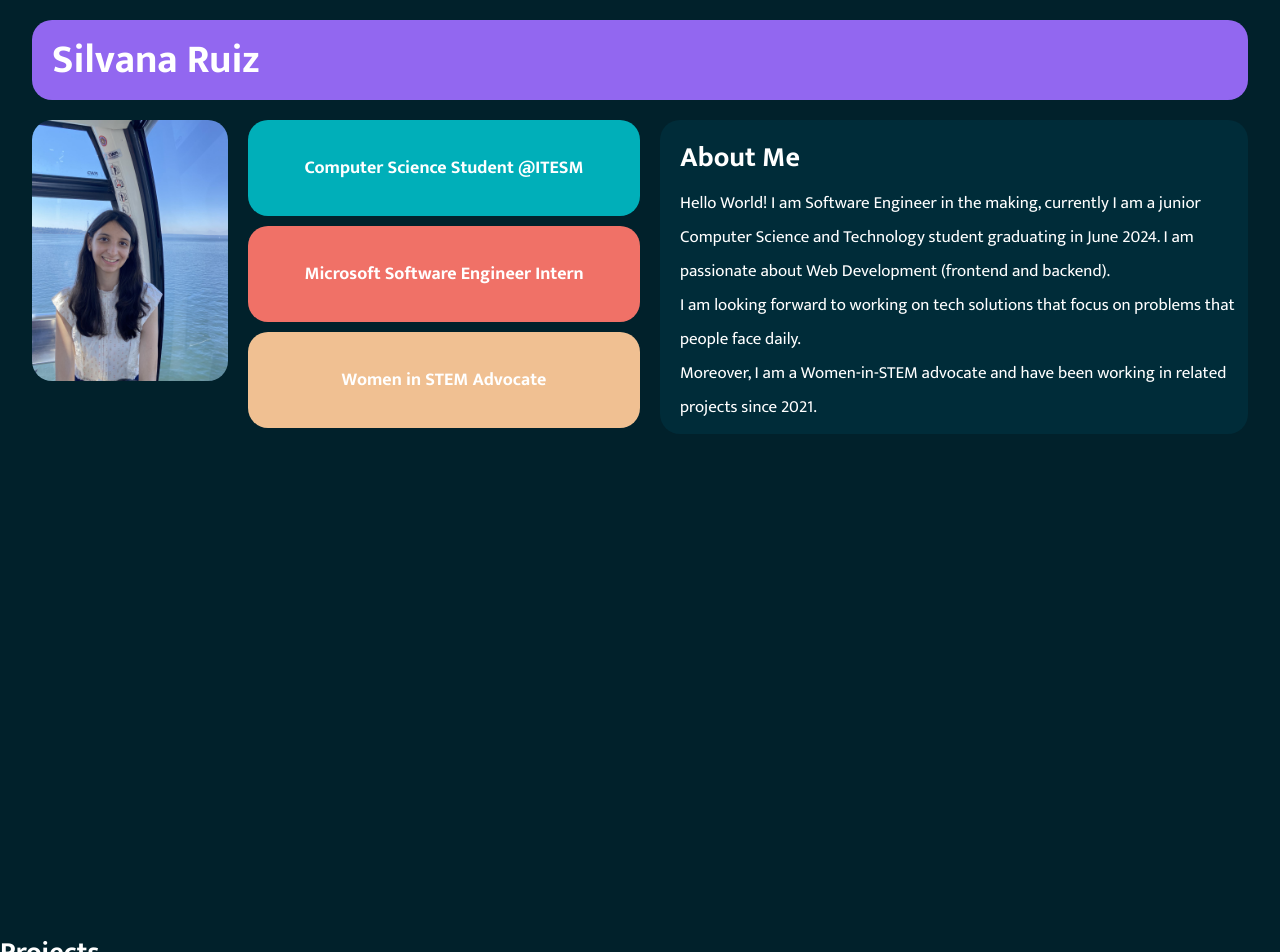
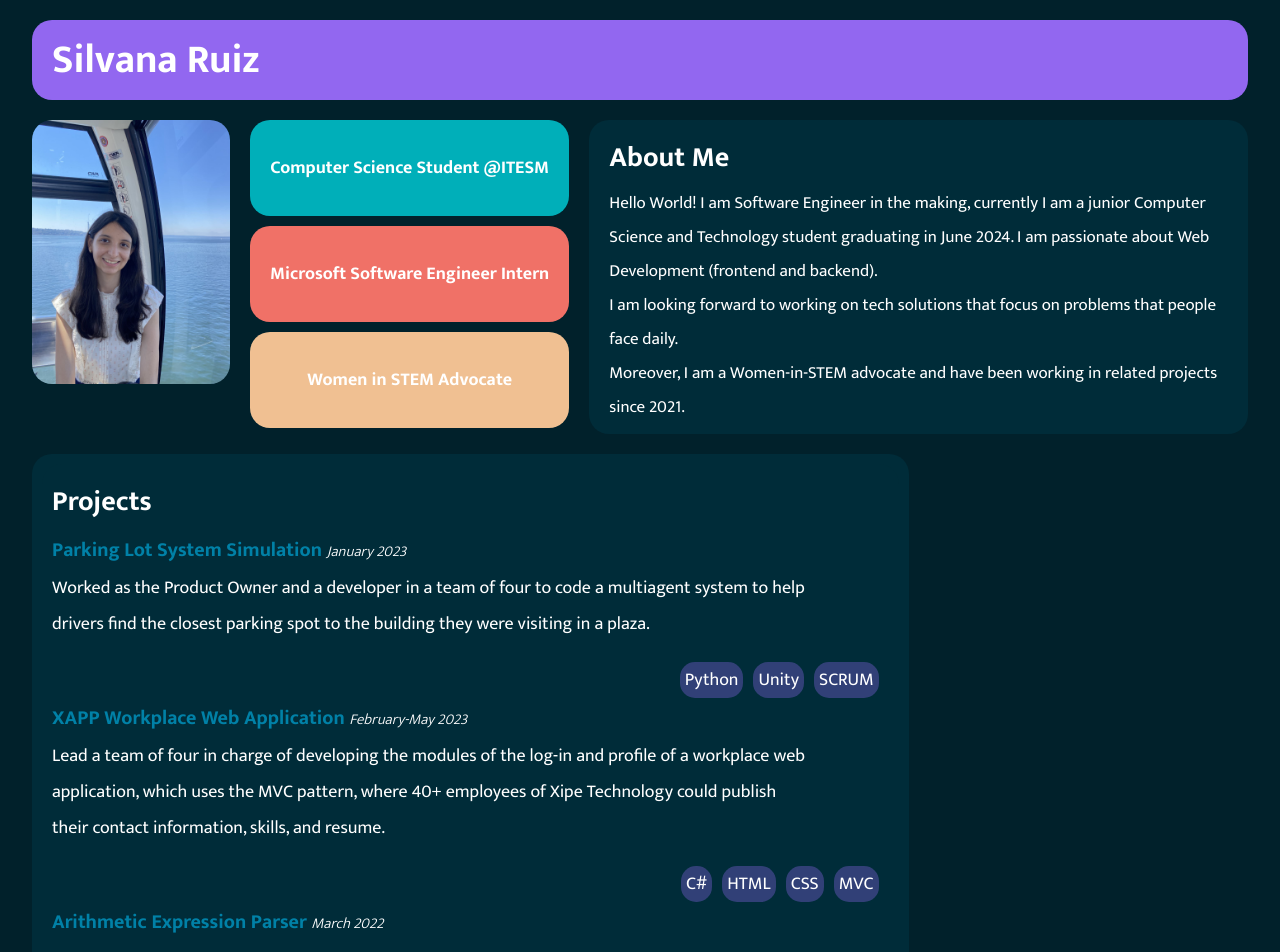
Before and after one commit to Silvana-Ruiz/Portfolio_Silvana, a React (Vite) app: page / in a window 1280 px wide. Shown: the top 952 px of the page. Built offline with nearby package versions, Linux system fonts and the light colour scheme.

Commit message:
Projects section

```diff
--- a/src/components/Profile/Profile.css
+++ b/src/components/Profile/Profile.css
@@ -113,7 +113,7 @@
   .grid {
     width: 100%;
     display: grid;
-    grid-template-columns: .5fr 1fr 1.5fr;
+    grid-template-columns: .62fr 1fr 1fr 1fr;
     grid-template-rows: .5fr 1.5fr;
     gap: 2rem;
   }
@@ -124,8 +124,6 @@
   width: 100%;
   border-radius: 20px;
 }
-
-
 
 /*Identity*/
 .details {
@@ -152,8 +150,17 @@
   border-radius: 20px;
   padding: 1rem;
   padding-left: 2rem;
+  grid-column: 3 / 5;
 }
 
 .aboutme p {
   font-size: 1.7rem;
 }
+
+
+/*Projects*/
+.projects {
+  grid-row: 2 / 3;
+  grid-column: -5 / -2;
+  margin-bottom: 2rem;
+}
--- a/src/components/Profile/index.jsx
+++ b/src/components/Profile/index.jsx
@@ -4,7 +4,7 @@ import "./Profile.css";
 function Profile() {
   return (
     <>
-      <section className="container">
+      <div className="container">
         <h1 className="name">Silvana Ruiz</h1>
         <div className="grid">
           <img
@@ -13,7 +13,7 @@ function Profile() {
             alt="Silvana Ruiz Image"
           />
 
-          <div className="identity">
+          <section className="identity">
             <div className="details">
               <p>Computer Science Student @ITESM</p>
             </div>
@@ -23,9 +23,9 @@ function Profile() {
             <div className="details">
               <p>Women in STEM Advocate</p>
             </div>
-          </div>
+          </section>
 
-          <div className="aboutme">
+          <section className="aboutme">
             <h2>About Me</h2>
             <p>
               Hello World! I am Software Engineer in the making, currently I am
@@ -39,12 +39,13 @@ function Profile() {
               Moreover, I am a Women-in-STEM advocate and have been working in
               related projects since 2021.
             </p>
-          </div>
+          </section>
+
+          <section className="projects">
+            <Projects />
+          </section>
         </div>
-      </section>
-      <main>
-        <Projects />
-      </main>
+      </div>
     </>
   );
 }
--- a/src/components/Project/Project.css
+++ b/src/components/Project/Project.css
@@ -2,9 +2,32 @@
   width: 100%;
 }
 
+.project h3 {
+  color: var(--blue);
+}
+
+.project h3 span {
+  font-style: italic;
+  color: var(--white);
+  font-weight: 300;
+  font-size: 1.5rem;
+}
+
 .project p {
   overflow-wrap: break-word;
+  width: 90%;
+  margin-bottom: 2rem;
+}
 
-  width: 90%;
+.skills {
+  display: flex;
+  justify-content: flex-end;
+}
 
+.skill {
+  font-size: 1.8rem;
+  background-color: #9267f056;
+  border-radius: 15px;
+  padding: 0 .5rem;
+  margin-right: 1rem;
 }
--- a/src/components/Project/index.jsx
+++ b/src/components/Project/index.jsx
@@ -2,13 +2,17 @@ import "./Project.css"
 
 function Project({project}) {
 
-  const {name, description, skills} = project
+  const {name, date, description, skills} = project
   console.log(project)
   return (
     <div className="project">
-      <h3>{name}</h3>
+      <h3>{name} <span>{date}</span></h3>
       <p>{description}</p>
-
+      <div className="skills">
+        {skills.map((skill) => (
+          <span className="skill">{skill}</span>
+        ))}
+      </div>
     </div>
   )
 }
--- /dev/null
+++ b/src/components/Projects/Projects.css
@@ -0,0 +1,5 @@
+.projects {
+  background-color: var(--navy);
+  border-radius: 20px;
+  padding: 1rem;
+}
--- a/src/components/Projects/index.jsx
+++ b/src/components/Projects/index.jsx
@@ -1,15 +1,16 @@
 import Project from "../Project";
 import { PROJECTS } from "../../data";
+import "./Projects.css"
 
 function Projects() {
 
   return (
-    <main>
+    <div className="projects">
       <h2>Projects</h2>
       {PROJECTS.map((project) => (
         <Project key={project?.id} project={project} />
       ))}
-    </main>
+    </div>
   );
 }
 
--- a/src/data/index.js
+++ b/src/data/index.js
@@ -2,19 +2,22 @@ export const PROJECTS = [
   {
     id: 1,
     name: "Parking Lot System Simulation",
+    date:'January 2023',
     description: "Worked as the Product Owner and a developer in a team of four to code a multiagent system to help drivers find the closest parking spot to the building they were visiting in a plaza.",
     skills: ["Python", "Unity", "SCRUM"]
   },
   {
     id: 2,
-    name: "XAPP Workplace Web Application for Xipe Technology",
-    description: "Lead a team of four in charge of developing the modules of the log-in and profile of a workplace web application, which uses the MVC pattern, where 40+ employees of Xipe Technology could publish their contact information, skills, and resume",
+    name: "XAPP Workplace Web Application",
+    date:'February-May 2023',
+    description: "Lead a team of four in charge of developing the modules of the log-in and profile of a workplace web application, which uses the MVC pattern, where 40+ employees of Xipe Technology could publish their contact information, skills, and resume.",
     skills: ["C#", "HTML", "CSS", "MVC"]
   },
   {
     id: 3,
     name: "Arithmetic Expression Parser",
-    description: "Built in a team of two an arithmetic expression parser that receives as an input a text file with comments and arithmetic expressions and outputs a chart with each of the tokens found with their type in order of appearance",
+    date:'March 2022',
+    description: "Built in a team of two an arithmetic expression parser that receives as an input a text file with comments and arithmetic expressions and outputs a chart with each of the tokens found with their type in order of appearance.",
     skills: ["C++", "Automata theory"]
   }
 ]
--- a/src/index.css
+++ b/src/index.css
@@ -1,8 +1,6 @@
 :root {
   --blue: #0081A7;
   --navy: #002c39;
-
-
   --darkNavy:rgb(1, 33, 43);
   --aqua: #00AFB9;
   --beige: #FDFCDC;
@@ -51,7 +49,7 @@ h2 {
 }
 
 h3 {
-  font-size: 2.5rem;
+  font-size: 2rem;
 }
 
 p {
```
